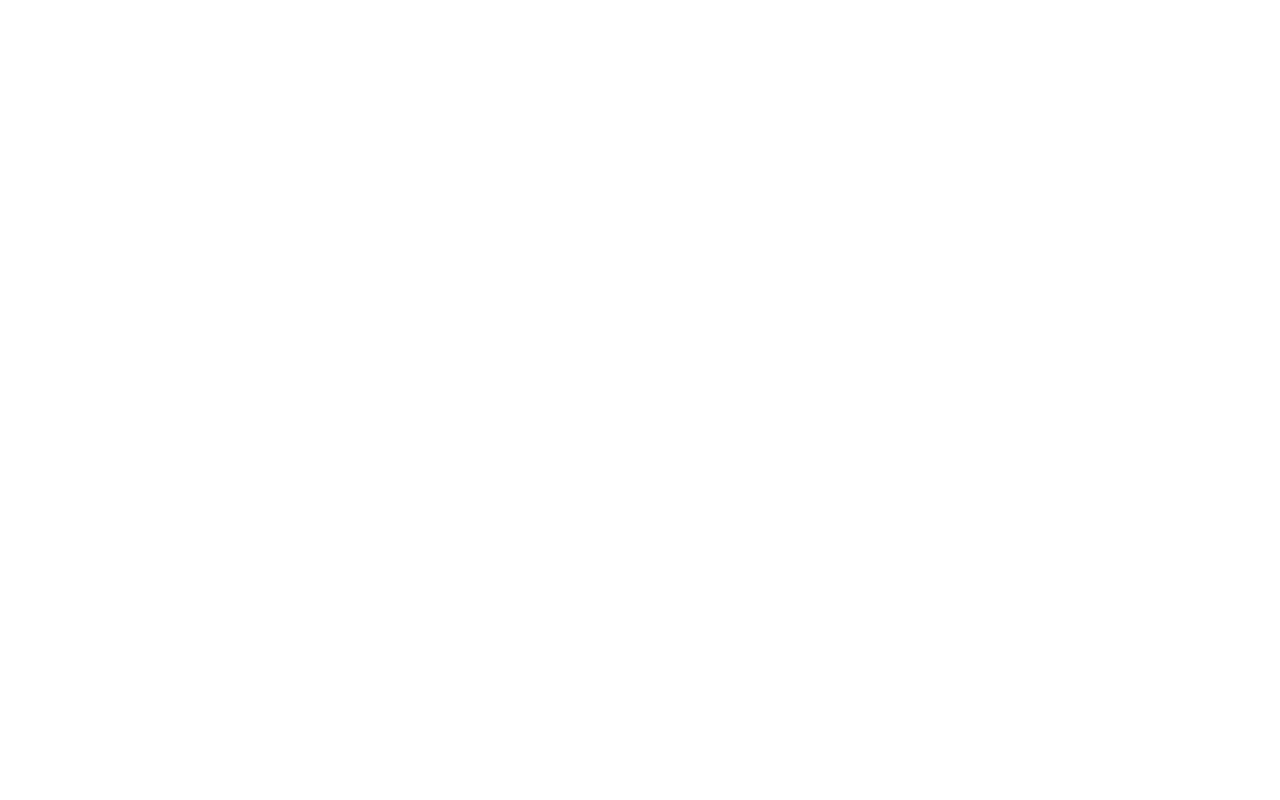
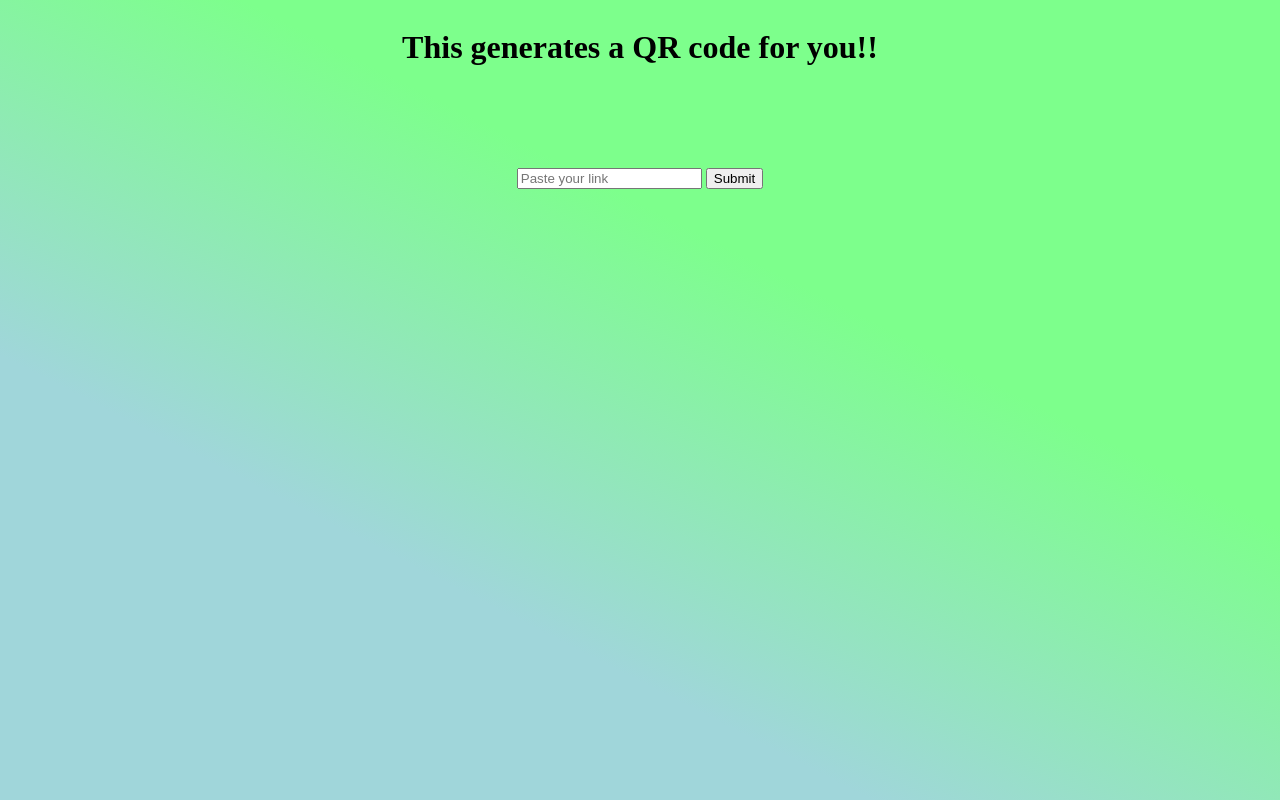
Before and after one commit to SlytherSavior/JS-Projects, a plain HTML site: page Project-1/index.html in a window 1280 px wide. Shown: the top 800 px of the page. Drawn offline with Linux system fonts and the light colour scheme.

Commit message:
added basic html and css for now

```diff
--- a/Project-1/index.html
+++ b/Project-1/index.html
@@ -9,6 +9,20 @@
 </head>
 
 <body>
+  <div class="parent">
+
+    <h1>This generates a QR code for you!!</h1>
+
+    <div class="main-div">
+      <div class="qr-box">
+
+      </div>
+      <input type="text" placeholder="Paste your link">
+      <button type="submit">Submit</button>
+
+
+    </div>
+  </div>
 
 
 
--- a/Project-1/stylesheet.css
+++ b/Project-1/stylesheet.css
@@ -0,0 +1,20 @@
+html {
+  background: rgb(125,255,140);
+  background: -moz-linear-gradient(207deg, rgba(125,255,140,1) 32%, rgba(160,214,218,1) 61%);
+  background: -webkit-linear-gradient(207deg, rgba(125,255,140,1) 32%, rgba(160,214,218,1) 61%);
+  background: linear-gradient(207deg, rgba(125,255,140,1) 32%, rgba(160,214,218,1) 61%);
+  filter: progid:DXImageTransform.Microsoft.gradient(startColorstr="#7dff8c",endColorstr="#a0d6da",GradientType=1);
+  min-height: 1000px;
+
+}
+
+.parent{
+  display: flex;
+  justify-content: center;
+  align-items: center;
+  flex-direction: column;
+
+}
+.parent > * {
+  padding-bottom: 5rem;
+}
```
